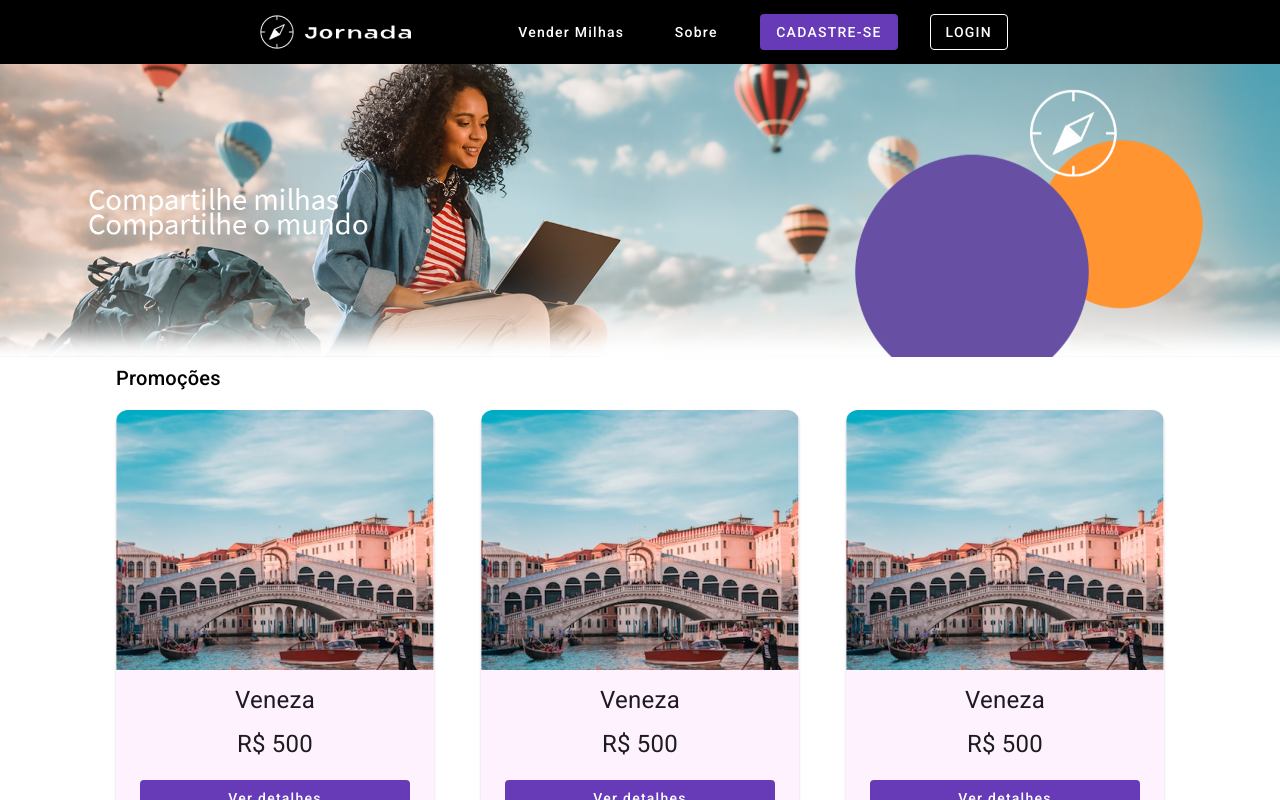
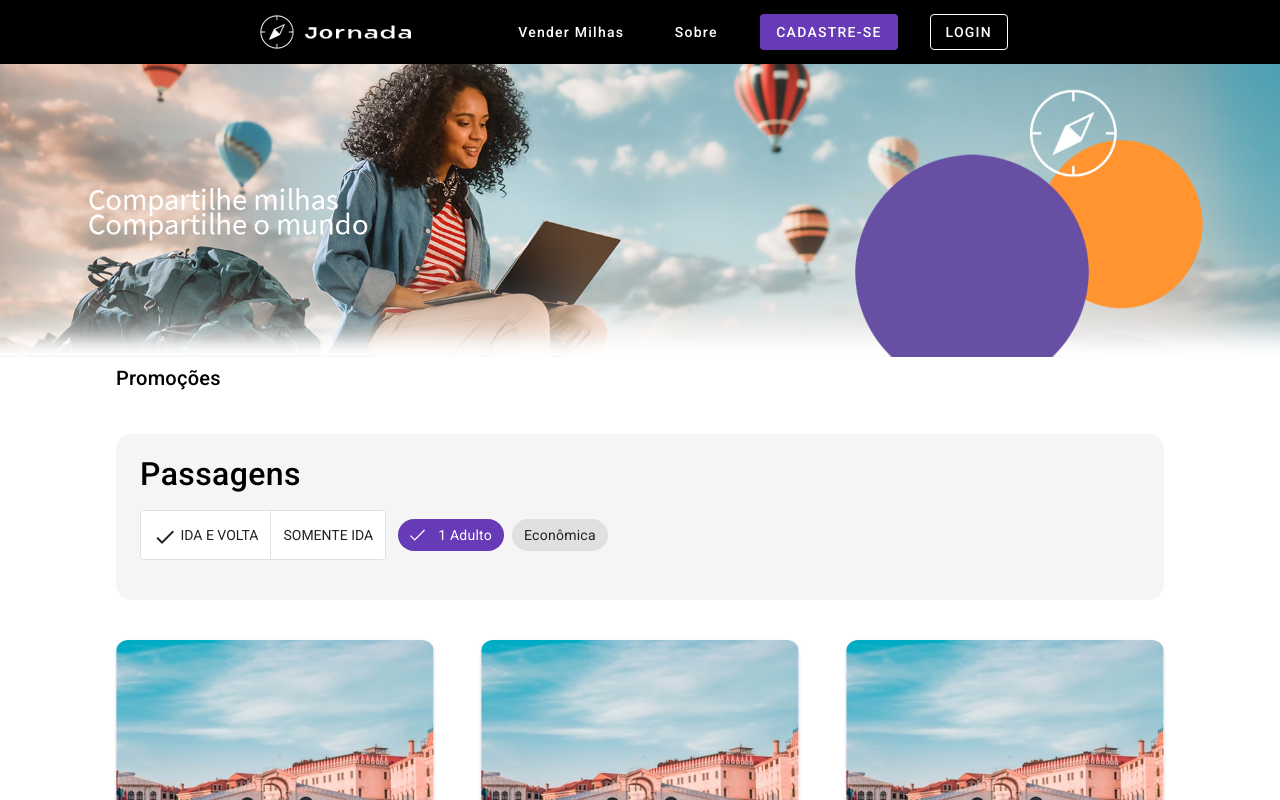
Before and after one commit to edsoncarlosdvp/miles-journey, an Angular app: page / in a window 1280 px wide. Shown: the top 800 px of the page. Built offline with nearby package versions, Linux system fonts and the light colour scheme.

Commit message:
feat: Botões e chips do Material

```diff
--- a/src/app/pages/home/home.component.html
+++ b/src/app/pages/home/home.component.html
@@ -4,6 +4,7 @@
 ></app-banner>
 <app-container>
   <h2>Promoções</h2>
+  <app-form-search></app-form-search>
   <div class="card-wrapper">
     <app-card-search>
     </app-card-search>
--- /dev/null
+++ b/src/app/shared/components/form-search/form-search.component.html
@@ -0,0 +1,19 @@
+<app-card class="form-container" variant="secondary">
+  <form>
+    <h2>Passagens</h2>
+    <div class="form-content">
+      <mat-button-toggle-group aria-label="Tipo de Passagem">
+        <mat-button-toggle>
+          <mat-icon>check</mat-icon>
+          IDA E VOLTA
+        </mat-button-toggle>
+        <mat-button-toggle>SOMENTE IDA</mat-button-toggle>
+      </mat-button-toggle-group>
+
+      <mat-chip-listbox aria-label="Seleção de passagens">
+        <mat-chip-option selected>1 Adulto</mat-chip-option>
+        <mat-chip-option>Econômica</mat-chip-option>
+      </mat-chip-listbox>
+    </div>
+  </form>
+</app-card>
--- /dev/null
+++ b/src/app/shared/components/form-search/form-search.component.scss
@@ -0,0 +1,20 @@
+.form-container {
+  margin: 40px 0;
+  display: block;
+  .form-content {
+    display: flex;
+    align-items: center;
+    gap: 12px;
+    margin: 16px 0;
+  }
+  .input-container {
+    margin-bottom: -1.25em;
+  }
+  .mat-button-toggle-checked {
+    background-color: #F7F2FA;
+  }
+  h2 {
+    font-size: 32px;
+    margin-bottom: 20px;
+  }
+}
```
Also changed, not shown: src/app/app.module.ts (+11 -3 lines), src/app/shared/components/form-search/form-search.component.ts (added, +10 -0 lines), 1 other file (tests, documents, lock files or other folders).
